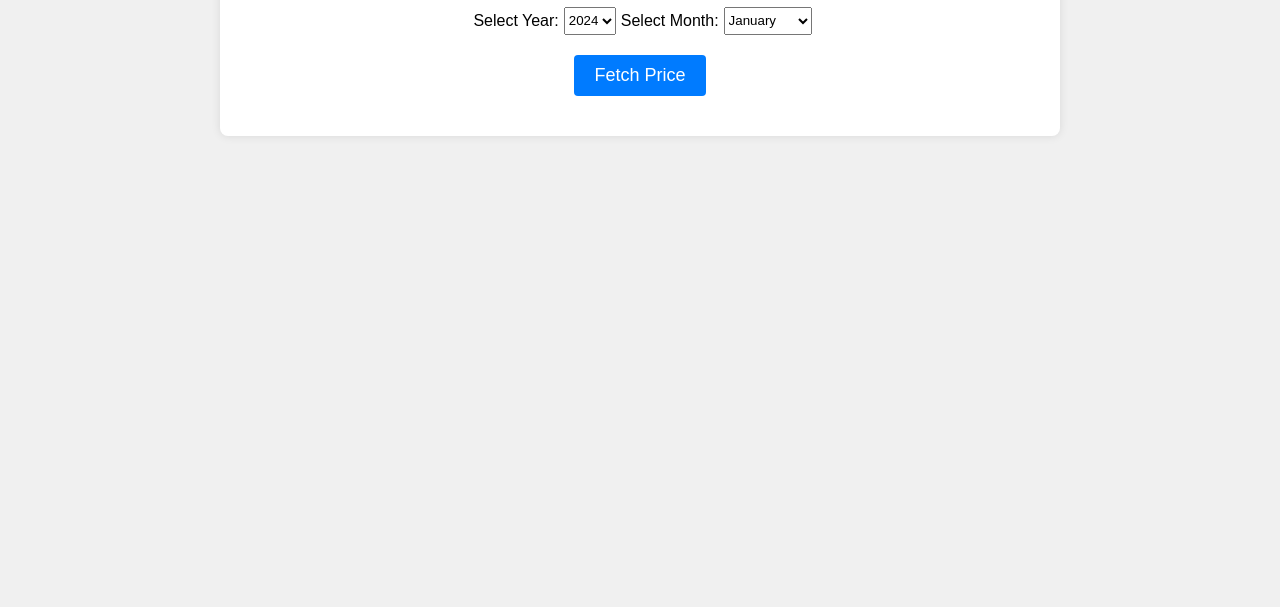
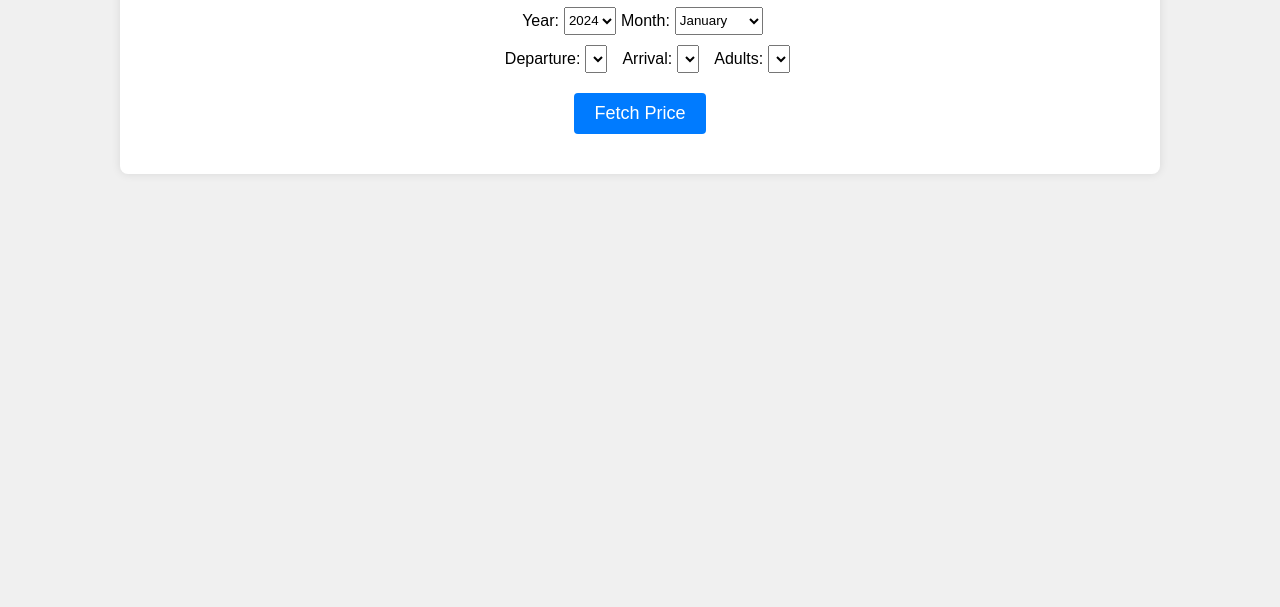
Before and after one commit to bannerKen/ticket_hunter, a website: page frontend/index.html in a window 1280 px wide. Shown: the part 193-800 px from the top of the page. Drawn offline with Linux system fonts and the light colour scheme; files whose address does not match are found by name.

Commit message:
[MODIFY] updated depart, arrival, adult options

```diff
--- a/frontend/index.html
+++ b/frontend/index.html
@@ -14,7 +14,7 @@
         }
 
         .container {
-            max-width: 800px;
+            max-width: 1000px;
             margin: 100px auto;
             padding: 20px;
             background-color: #ffffff;
@@ -66,19 +66,30 @@
     <div class="container">
         <h1>Check Flight Price</h1>
         <!-- <form id="inputForm"> -->
-        <div class="option-container" style="display: flex;justify-content: center;">
-            <label for="year" style="padding: 5px">Select Year: </label>
+        <div class="time-container" style="display: flex;justify-content: center;">
+            <label for="year" style="padding: 5px">Year: </label>
             <select id="inputYear" name="year">
                 <!-- options -->
             </select>
-            <label for="month" style="padding: 5px">Select Month: </label>
+            <label for="month" style="padding: 5px">Month: </label>
             <select id="inputMonth" name="month">
                 <!-- options -->
             </select>
-            <!-- <label for="depart" style="margin-left: 10px; padding: 5px">Select Departure: </label>
-            <select id="inputDepart" name="depart"> -->
-            <!-- options -->
-            <!-- </select> -->
+
+        </div>
+        <div class="options-container" style="display: flex;justify-content: center; margin-top: 10px;">
+            <label for=" depart" style="margin-left: 10px; padding: 5px">Departure: </label>
+            <select id="inputDepart" name="depart">
+                <!-- options -->
+            </select>
+            <label for="arrival" style="margin-left: 10px; padding: 5px">Arrival: </label>
+            <select id="inputArrival" name="arrival">
+                <!-- options -->
+            </select>
+            <label for="adult" style="margin-left: 10px; padding: 5px">Adults: </label>
+            <select id="inputAdult" name="v">
+                <!-- options -->
+            </select>
         </div>
         <!-- <button type="submit">Submit</button> -->
         <!-- </form> -->
```
